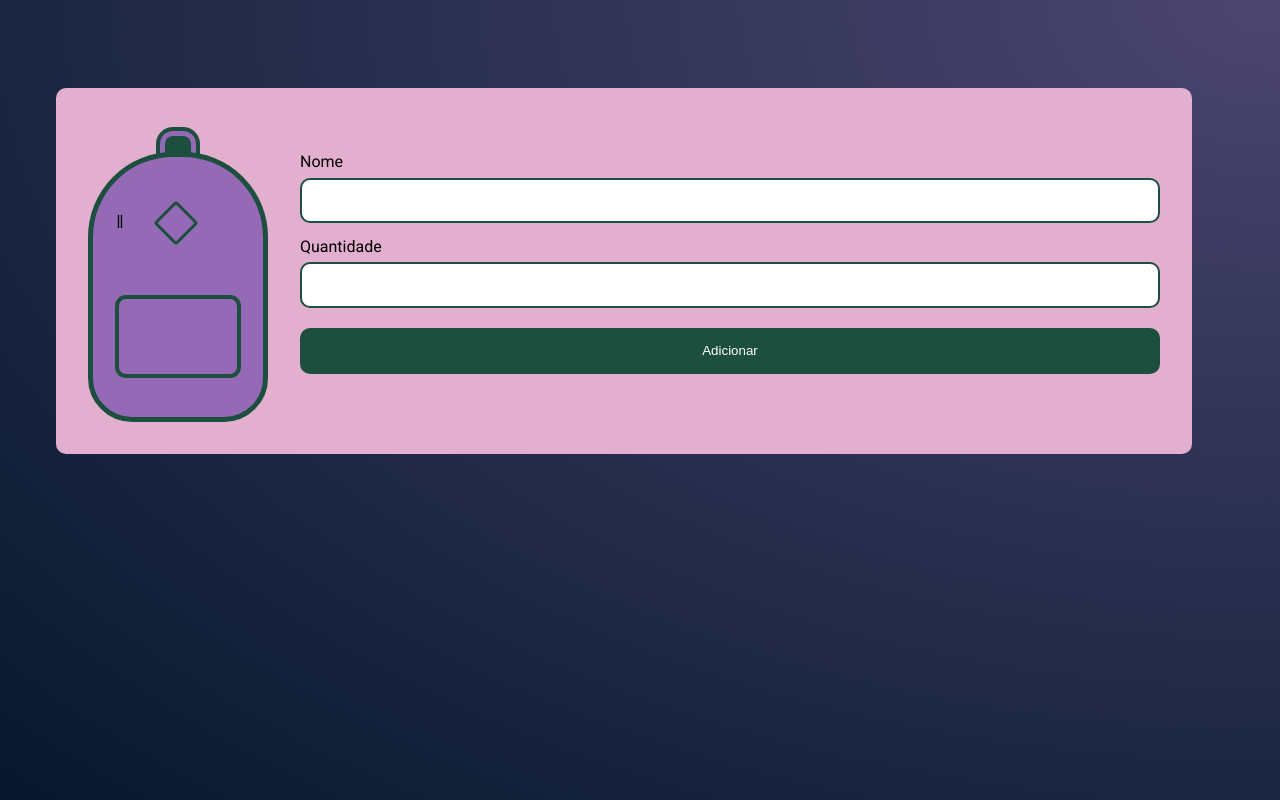
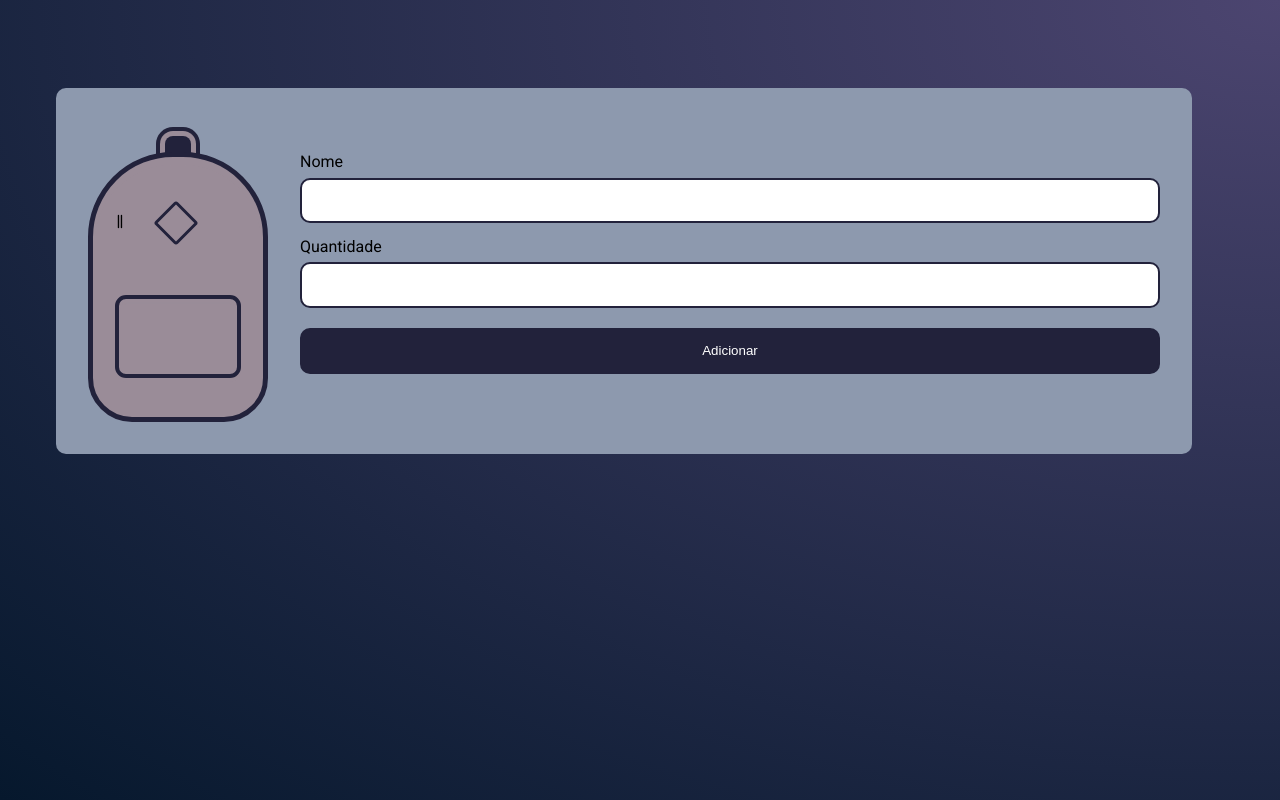
Before and after one commit to anaclaracrf1/Checklist_viagem_alura, a plain HTML site: page index.html in a window 1280 px wide. Drawn offline with Linux system fonts and the light colour scheme.

Commit message:
reorganizing colors and adding root

```diff
--- a/css/style.css
+++ b/css/style.css
@@ -1,8 +1,8 @@
 :root {
-    --azul-claro: #9469b5;
-    --rosa-escuro: #e3afcf;
+    --marrom-claro: #9a8c98;
+    --cinza-claro: #8d99ae;
     --cor-de-fundo: #4c4570;
-    --verde: #1c4f3e;
+    --bordas: #22223b;
 }
 
 html {
@@ -25,7 +25,7 @@ html {
     padding: 4em 2em 2em;
     box-sizing: border-box;
     display: flex;
-    background: var(--rosa-escuro);
+    background: var(--cinza-claro);
     border-radius: 10px;
     gap: 2em;
 }
@@ -35,13 +35,13 @@ html {
     max-width: 170px;
     height: 180px;
     padding-top: 80px;
-    background-color: var(--azul-claro);
-    box-shadow: inset 0 6px 0 2px var(--azul-claro), 0 -93px 0 -77px  var(--verde), 0 -93px 0 -72px var(--azul-claro), 0 -93px 0 -68px  var(--verde);
-    background-image: linear-gradient(to right, transparent 5px, transparent 20px, transparent 1px, transparent 25px, transparent 5px, transparent 20px, transparent 20px, transparent 86px, var(--azul-claro) 45px, var(--azul-claro) 230px, transparent 25px, transparent 172px );
+    background-color: var(--marrom-claro);
+    box-shadow: inset 0 6px 0 2px var(--marrom-claro), 0 -93px 0 -77px  var(--bordas), 0 -93px 0 -72px var(--marrom-claro), 0 -93px 0 -68px  var(--bordas);
+    background-image: linear-gradient(to right, transparent 5px, transparent 20px, transparent 1px, transparent 25px, transparent 5px, transparent 20px, transparent 20px, transparent 86px, var(--marrom-claro) 45px, var(--marrom-claro) 230px, transparent 25px, transparent 172px );
     background-position: center 254px;
     background-size: 305px 6px;
     background-repeat: repeat-x;
-    border: 5px solid var(--verde);
+    border: 5px solid var(--bordas);
     border-radius: 85px 85px 44px 44px;
     display: inline-block;
     vertical-align: top;
@@ -58,12 +58,12 @@ html {
 .mochila:before {
     height: 75px;
     width: 118px;
-    background-image: radial-gradient(circle closest-corner at 13px 29px , var(--azul-claro), var(--azul-claro) 2px, transparent 2px, transparent), radial-gradient(circle closest-corner at 13px 29px ,  var(--verde),  var(--verde) 4px, transparent 4px, transparent), linear-gradient(to bottom, transparent 10px, transparent 15px,  var(--verde) 5px,  var(--verde) 18px, transparent 18px, transparent 100px), linear-gradient(to right, var(--azul-claro) 10px, var(--azul-escuro) 10px, transparent 10px, transparent 16px, var(--azul-claro) 9px, var(--azul-claro) 50px), linear-gradient(to bottom, var(--azul-claro) 8px, var(--azul-claro) 16px,  var(--verde) 8px,  var(--verde) 30px, var(--azul-claro) 20px, var(--azul-claro) 72px, var(--azul-claro) 10px, var(--azul-claro) 57px, var(--azul-claro) 5%);
+    background-image: radial-gradient(circle closest-corner at 13px 29px , var(--marrom-claro), var(--marrom-claro) 2px, transparent 2px, transparent), radial-gradient(circle closest-corner at 13px 29px ,  var(--bordas),  var(--bordas) 4px, transparent 4px, transparent), linear-gradient(to bottom, transparent 10px, transparent 15px,  var(--bordas) 5px,  var(--bordas) 18px, transparent 18px, transparent 100px), linear-gradient(to right, var(--marrom-claro) 10px, var(--azul-escuro) 10px, transparent 10px, transparent 16px, var(--marrom-claro) 9px, var(--marrom-claro) 50px), linear-gradient(to bottom, var(--marrom-claro) 8px, var(--marrom-claro) 16px,  var(--bordas) 8px,  var(--bordas) 30px, var(--marrom-claro) 20px, var(--marrom-claro) 72px, var(--marrom-claro) 10px, var(--marrom-claro) 57px, var(--marrom-claro) 5%);
     margin-left: 22px;
     margin-top: 58px;
-    border: 4px solid  var(--verde);
+    border: 4px solid  var(--bordas);
     border-radius: 11px;
-    box-shadow: 0 4px 0 0 var(--azul-claro), inset 0px 4px 1px 0 var(--azul-claro);
+    box-shadow: 0 4px 0 0 var(--marrom-claro), inset 0px 4px 1px 0 var(--marrom-claro);
     content: '||';
     color: transparent;
     font-family: Comic Sans MS;
@@ -79,7 +79,7 @@ html {
     background: var(--azul-escuro);
     width:26px;
     height:26px;
-    border: 3px solid  var(--verde);
+    border: 3px solid  var(--bordas);
     border-radius: 3px;
     transform: rotate(45deg);
 }
@@ -94,7 +94,7 @@ html {
     margin: 0.5em 0 1em;
     padding: 1em 0.5em;
     border-radius: 10px;
-    border: 2px solid  var(--verde);
+    border: 2px solid  var(--bordas);
 }
 
 .adicionar label {
@@ -102,7 +102,7 @@ html {
 }
 
 .cadastrar {
-    background-color:  var(--verde);
+    background-color:  var(--bordas);
     color: #FFFFFF;
     cursor: pointer;
 }
@@ -133,6 +133,6 @@ html {
     justify-content: center;
     width: 40px;
     height: 40px;
-    Background: var(--azul-claro);
+    Background: var(--marrom-claro);
     font-weight: 400;
 }
```
